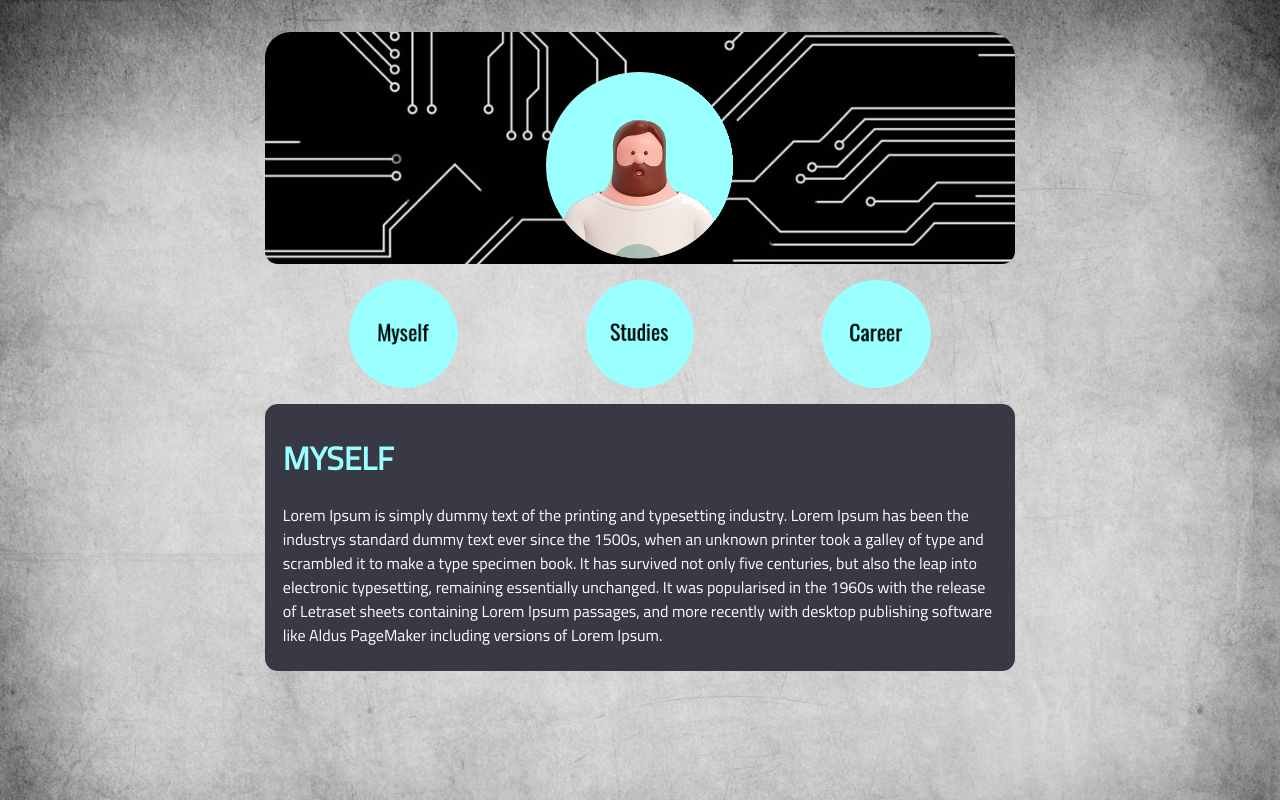
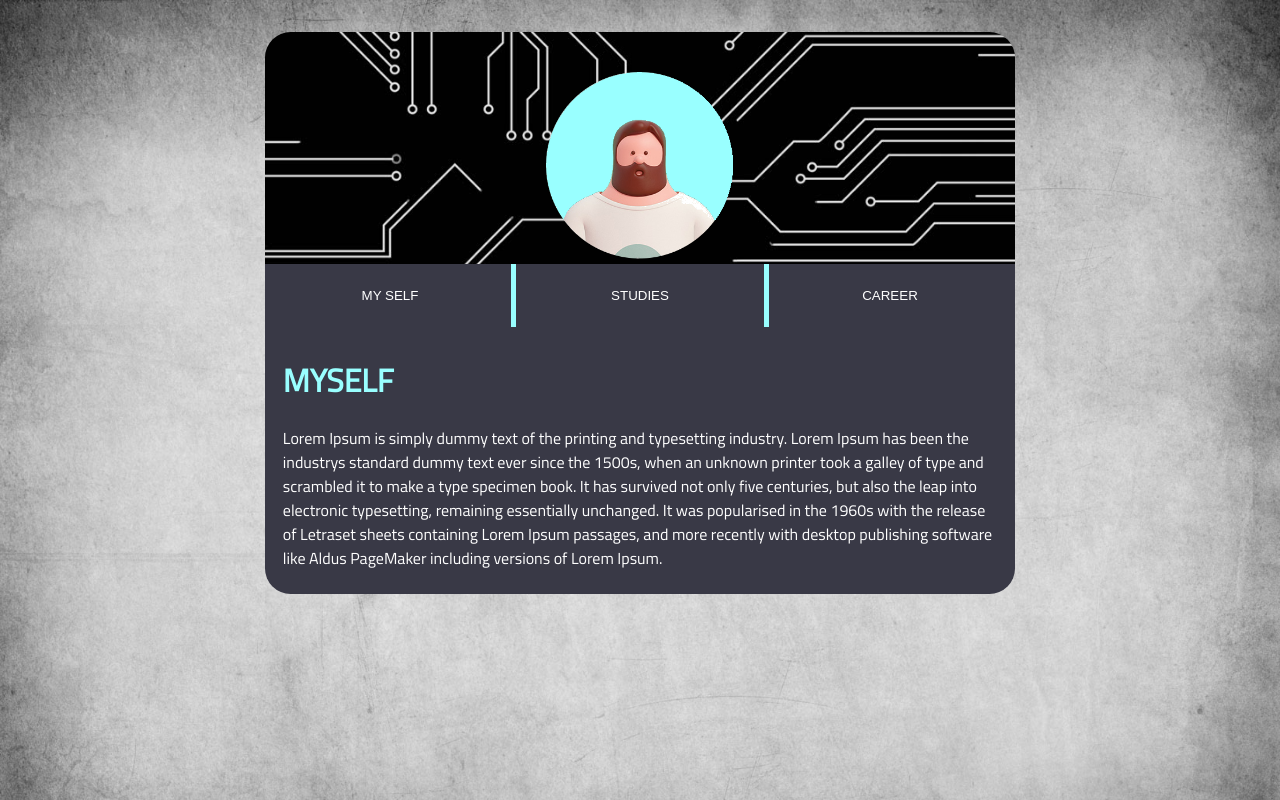
Before and after one commit to SergioGiraldez/CVWeb, a plain HTML site: page index.html in a window 1280 px wide. Drawn offline with nearby package versions, Linux system fonts and the light colour scheme.

Commit message:
Style changed, second option

```diff
--- a/reactScripts.js
+++ b/reactScripts.js
@@ -1,7 +1,7 @@
 const e = React.createElement;
 
 function Button(props){
-  return e('button',{onClick:props.handleClick,id: props.name},null)
+  return e('button',{onClick:props.handleClick,id: props.name},props.txt)
 }
 
 function MainPanel(props){
@@ -55,9 +55,9 @@ class ContentManager extends React.Component {
       return e(
         'div',{id: 'container'},e(
           'div',{id: 'button_container'},
-            e(Button,{handleClick:this.changeToMyself,name:'myselfbtn'},null),
-            e(Button,{handleClick:this.changeToMystudies,name:'studiesbtn'},null),
-            e(Button,{handleClick:this.changeToMycareer,name:'careerbtn'},null)),
+            e(Button,{handleClick:this.changeToMyself,name:'myselfbtn',txt:'MY SELF'},null),
+            e(Button,{handleClick:this.changeToMystudies,name:'studiesbtn',txt:'STUDIES'},null),
+            e(Button,{handleClick:this.changeToMycareer,name:'careerbtn',txt:'CAREER'},null)),
           e('div',{id: 'info_container'},e(MainPanel,{name:this.state.value},null))
       );
   }
--- a/style.css
+++ b/style.css
@@ -17,7 +17,6 @@ body{
 }
 
 #img_container {
-  border-radius: 1vw;
 	border-top-left-radius: 2vw;
 	border-top-right-radius: 2vw;
 	margin: auto;
@@ -42,6 +41,7 @@ body{
 	height: 100%;
 }
 #button_container {
+	background-color: #393946;
 	text-align: center;
 }
 
@@ -51,32 +51,31 @@ body{
 
 #info_container {
 	margin-bottom:15px;
-	border-radius: 1vw;
+	border-bottom-left-radius: 2vw;
+	border-bottom-right-radius: 2vw;
 	background-color: #393946;
 	color: white;
 	width: 100%;
 	height: 100%;
+	background-color: #393946;
 }
 
 #button_container button {
-  border-radius: 50%;
-  padding: calc(35px + 1.5vw) calc(35px + 1.5vw);
-  margin: 2vh 5vw;
+	background-color: #393946;
+	color: white;
+	width:33%;
+	padding: 3vh 3%;
 }
 #myselfbtn {
-  background: url(myselfbtn.png) no-repeat;
-  background-size: cover;
 	border: 0;
+	border-right: thick solid #99ffff;
 }
 
 #studiesbtn {
-  background: url(studiesbtn.png) no-repeat;
-  background-size: cover;
 	border: 0;
 }
 
 #careerbtn {
-  background: url(careerbtn.png) no-repeat;
-  background-size: cover;
 	border: 0;
+	border-left: thick solid #99ffff;
 }
```
Lines whose indentation alone changed are shown as unchanged.
